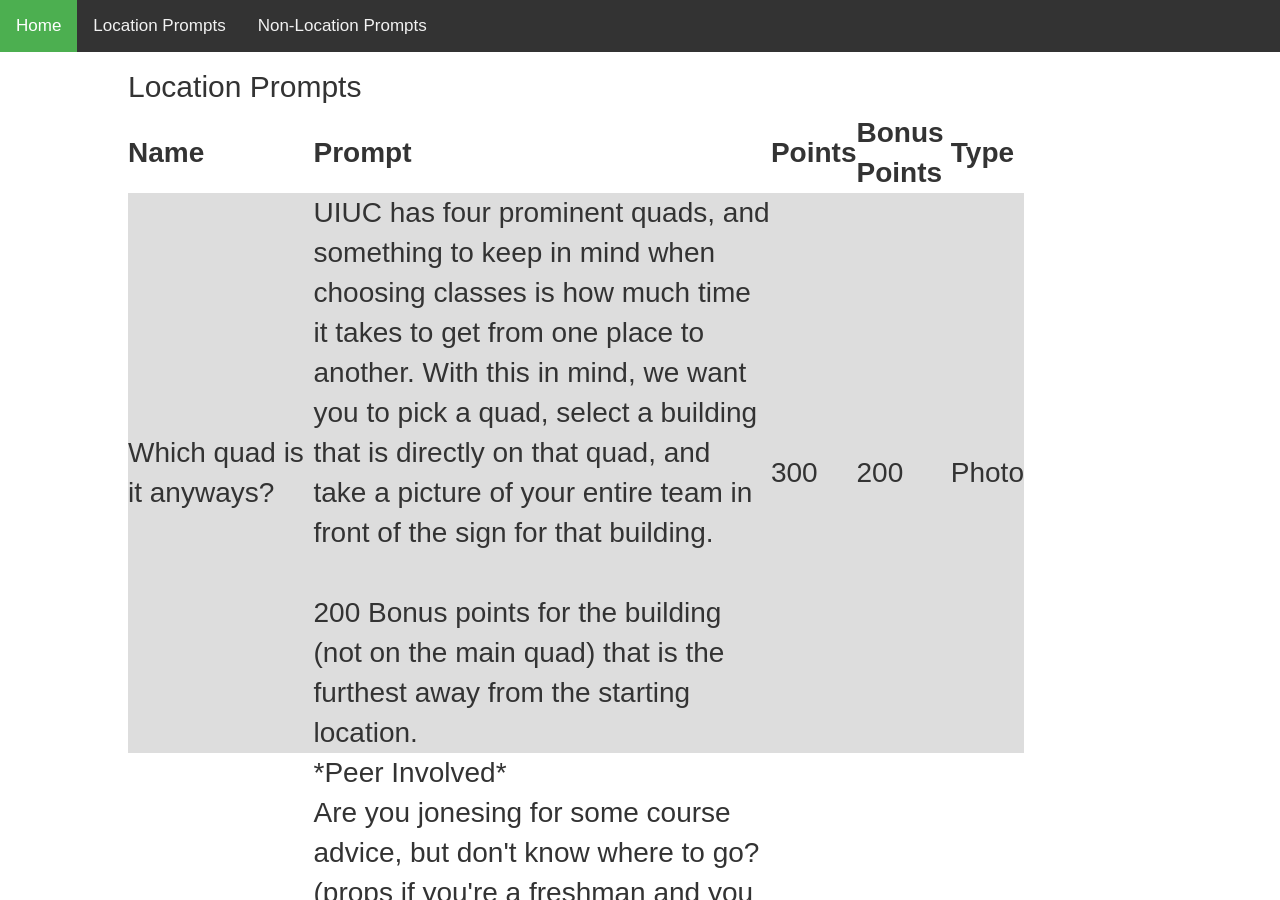
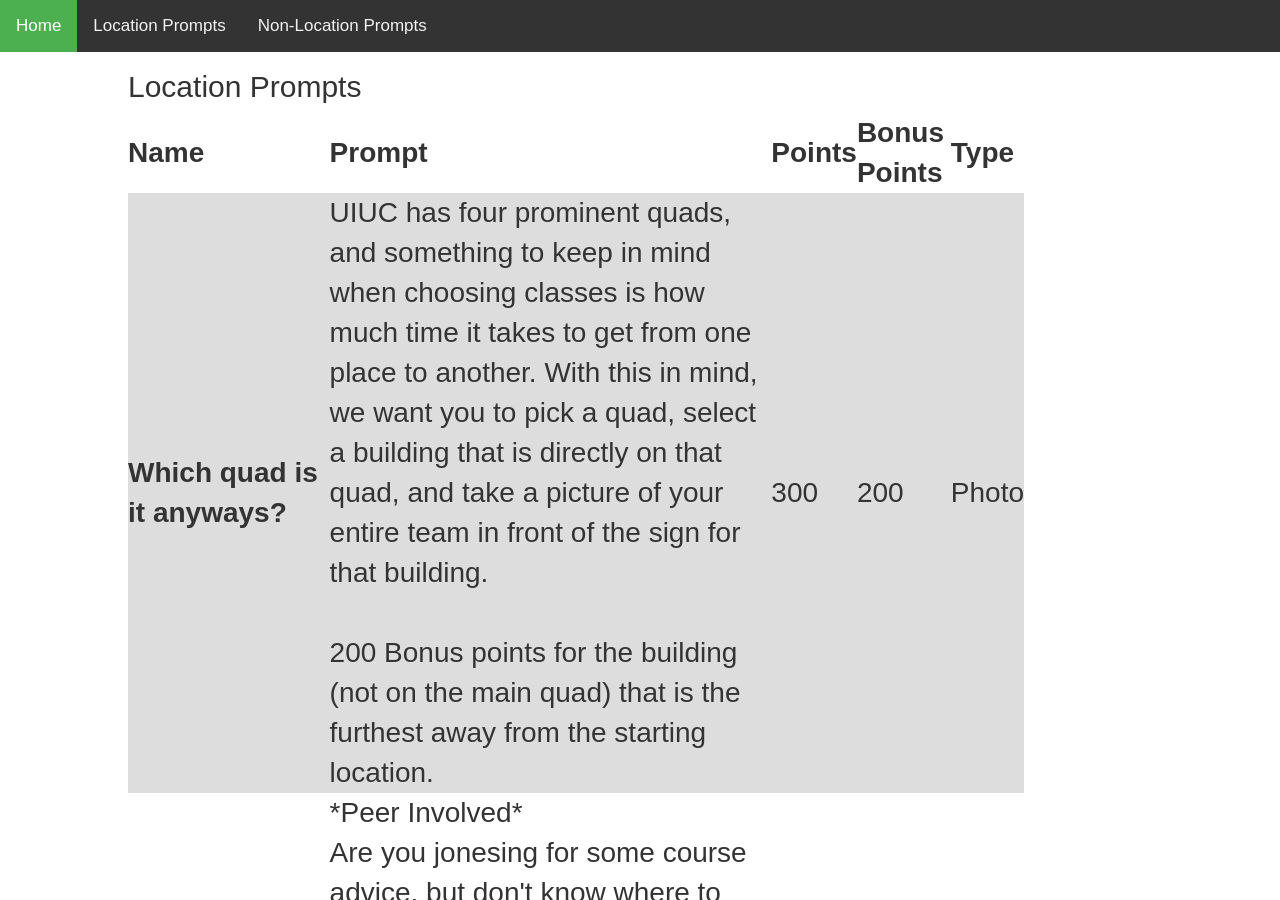
Before and after one commit to nsryan2/scav_hunt, a Jekyll site: the page built from loc_prompts.html, in a window 1280 px wide and 900 px high. Built offline with Jekyll 4.4.1, drawn with Linux system fonts in a browser that asks for light colours; nearby versions of some CDN libraries.

Commit message:
Update loc_prompts.html

```diff
--- a/loc_prompts.html
+++ b/loc_prompts.html
@@ -49,14 +49,14 @@ title: Location Based Prompts
     <th class="prompt">Type</th>
   </tr>
   <tr class="prompt">
-    <td class="prompt">Which quad is it anyways?</td>
+    <td class="prompt"><b>Which quad is it anyways?</b></td>
     <td class="prompt">UIUC has four prominent quads, and something to keep in mind when choosing classes is how much time it takes to get from one place to another. With this in mind, we want you to pick a quad, select a building that is directly on that quad, and take a picture of your entire team in front of the sign for that building.<br><br> 200 Bonus points for the building (not on the main quad) that is the furthest away from the starting location.</td>
     <td class="prompt">300</td>
     <td class="prompt">200</td>
     <td class="prompt">Photo</td>
   </tr>
   <tr class="prompt">
-    <td class="prompt">Where can I get some course advice?</td>
+    <td class="prompt"><b>Where can I get some course advice?</b></td>
     <td class="prompt">*Peer Involved*<br>
 Are you jonesing for some course advice, but don't know where to go?<br>
 (props if you're a freshman and you get the play on words here)<br>
@@ -73,7 +73,7 @@ Stop on by, don't be shy, this place will be your home.</td>
     <td class="prompt">Photo</td>
   </tr>
   <tr class="prompt">
-    <td class="prompt">What future is he computing?</td>
+    <td class="prompt"><b>What future is he computing?</b></td>
     <td class="prompt">*Peer Involved*<br>
 There are many places on campus to love and hate, and I'm no exception.<br>
 <br>
@@ -93,7 +93,7 @@ I've got many books, and lots of looks, this poem now is done.</td>
     <td class="prompt">Photo</td>
   </tr>
   <tr class="prompt">
-    <td class="prompt">The witch is dead! Which old witch? The wicked witch.</td>
+    <td class="prompt"><b>The witch is dead! Which old witch? The wicked witch.</b></td>
     <td class="prompt">*Peer Involved*<br>
 I'm not a horror shop, I hold a very different kind of scare.<br>
 <br>
@@ -107,7 +107,7 @@ Tick Tock, I'm not always a clock, but some times I do declare.</td>
     <td class="prompt">Photo</td>
   </tr>
   <tr class="prompt">
-    <td class="prompt">It's not september yet.</td>
+    <td class="prompt"><b>It's not september yet.</b></td>
     <td class="prompt">*Peer Involved*<br>
 I'm not easy to find, without a map your chances aren't so good.<br>
 <br>
@@ -121,7 +121,7 @@ Up some steps, in the shadows you'll find me and my pho.</td>
     <td class="prompt">Photo</td>
   </tr>
   <tr class="prompt">
-    <td class="prompt">Do you see what I see?</td>
+    <td class="prompt"><b>Do you see what I see?</b></td>
     <td class="prompt">*Peer Involved*<br>
 I see further than any human on campus, even if you stand atop the pineapple<br>
 <br>
```
